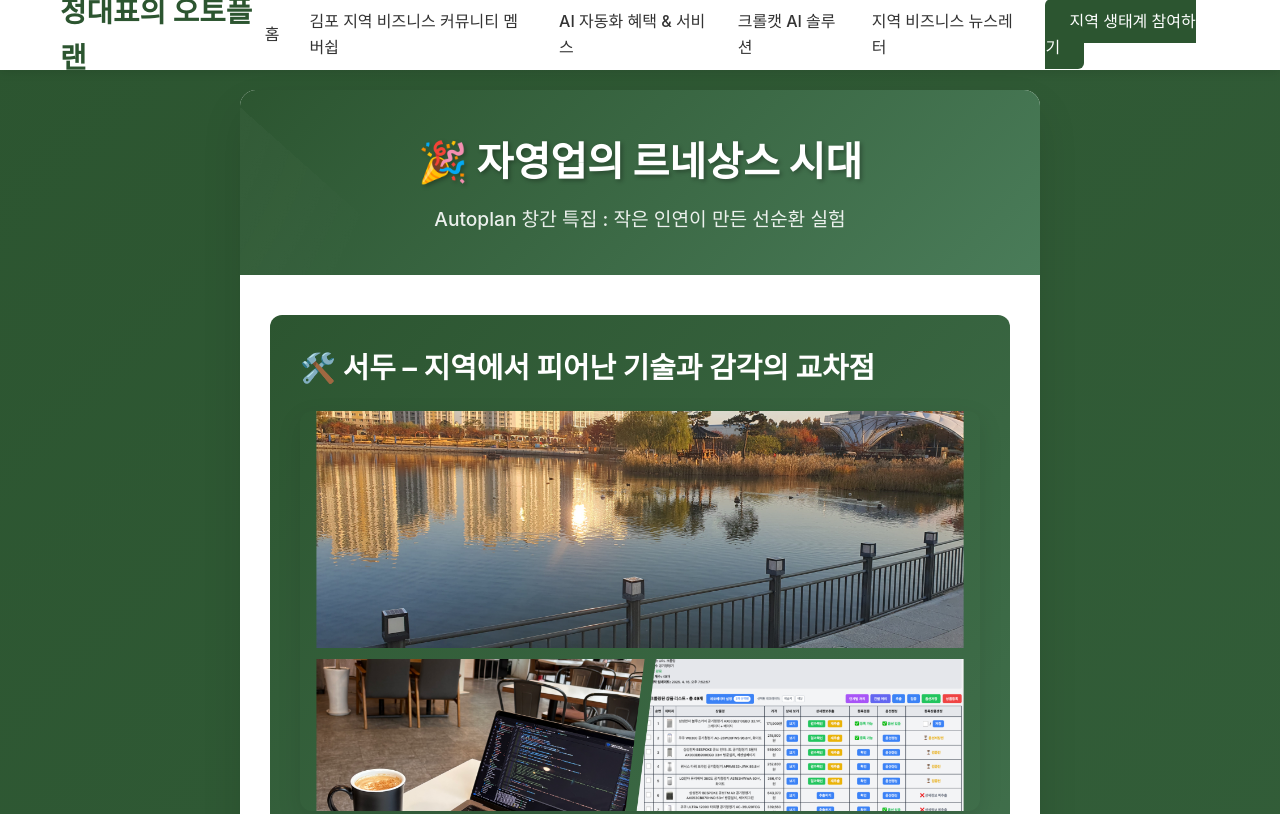
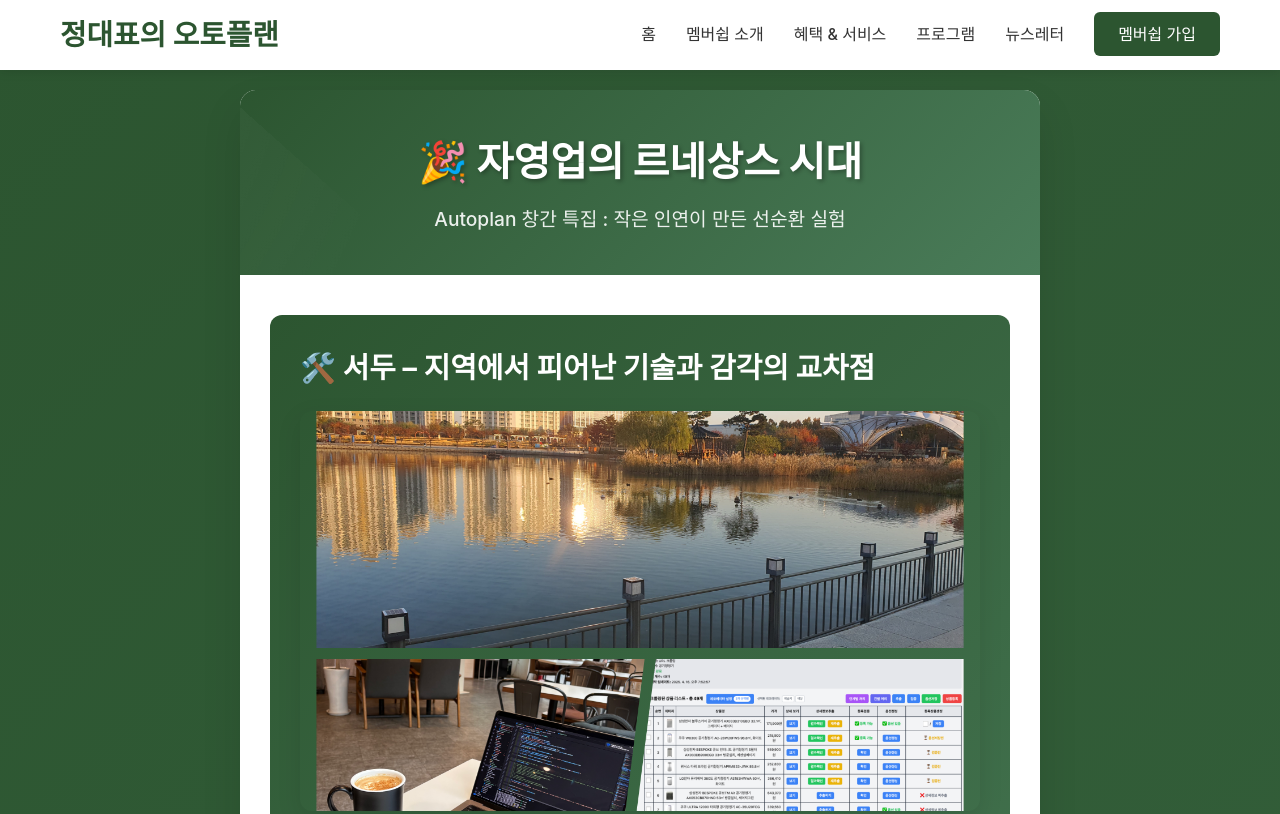
Before and after one commit to hyoda/hub-verdi, a plain HTML site: page newsletter/autoplan_newsletter_html.html in a window 1280 px wide. Shown: the top 814 px of the page. Drawn offline with Linux system fonts and the light colour scheme.

Commit message:
Update newsletter HTML for improved navigation and branding
- Revise navigation links to enhance clarity and community focus
- Update link text for better user understanding and engagement

```diff
--- a/newsletter/autoplan_newsletter_html.html
+++ b/newsletter/autoplan_newsletter_html.html
@@ -490,11 +490,11 @@
                 </div>
         <ul class="nav-menu">
             <li><a href="../index.html">홈</a></li>
-            <li><a href="../membership.html">김포 지역 비즈니스 커뮤니티 멤버쉽</a></li>
-            <li><a href="../benefits.html">AI 자동화 혜택 & 서비스</a></li>
-            <li><a href="../programs.html">크롤캣 AI 솔루션</a></li>
-            <li><a href="autoplan_newsletter_html.html">지역 비즈니스 뉴스레터</a></li>
-            <li><a href="../signup.html" class="nav-cta-button">지역 생태계 참여하기</a></li>
+                    <li><a href="../membership.html">멤버쉽 소개</a></li>
+                    <li><a href="../benefits.html">혜택 & 서비스</a></li>
+                    <li><a href="../programs.html">프로그램</a></li>
+                    <li><a href="autoplan_newsletter_html.html">뉴스레터</a></li>
+                    <li><a href="../signup.html" class="nav-cta-button">멤버쉽 가입</a></li>
         </ul>
             </div>
         </nav>
```
